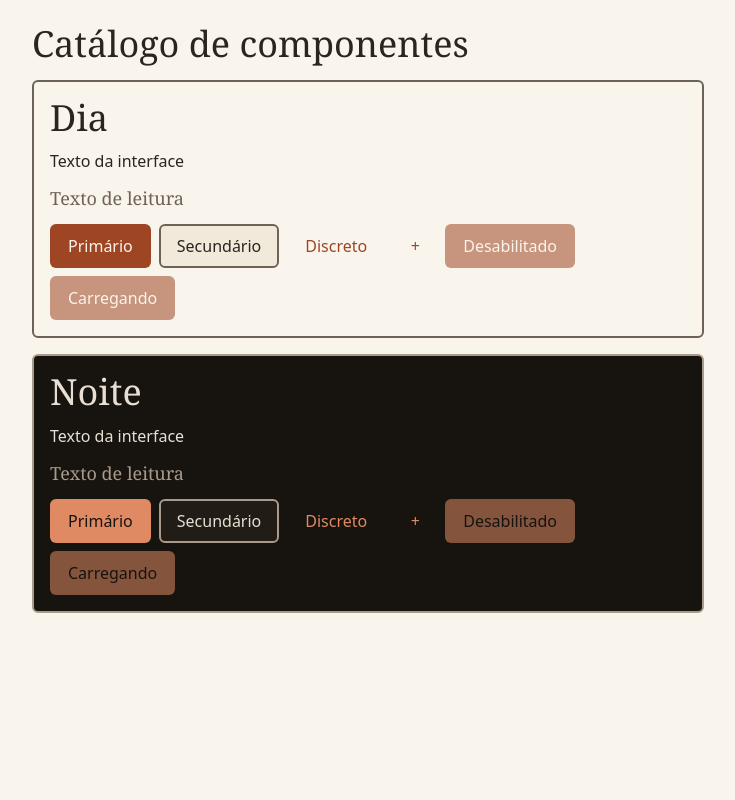
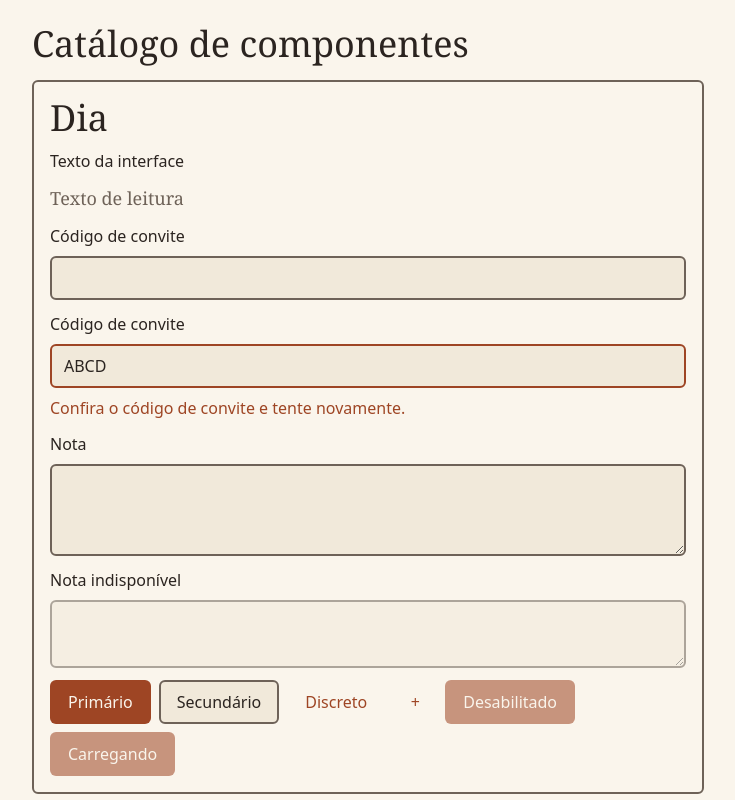
Before and after one commit to giancarvalho/e-reader, a Next.js app: page /dev/design in a window 1280 px wide. Shown: the top 800 px of the page, without its empty margins (272-1007 px from the left). Built offline with nearby package versions, Linux system fonts and the light colour scheme.

Commit message:
Add accessible text fields to the design system

```diff
--- a/src/app/dev/design/page.tsx
+++ b/src/app/dev/design/page.tsx
@@ -2,6 +2,8 @@ import { notFound } from "next/navigation";
 import { Button } from "@/design-system/components/Button";
 import { Heading } from "@/design-system/components/Heading";
 import { Text } from "@/design-system/components/Text";
+import { TextArea } from "@/design-system/components/TextArea";
+import { TextField } from "@/design-system/components/TextField";
 import { messages } from "@/lib/messages/pt-br";
 import styles from "./page.module.css";
 
@@ -17,6 +19,10 @@ export default function DesignCatalog() {
           <Heading as="h2">{catalog[theme]}</Heading>
           <Text>{catalog.body}</Text>
           <Text variant="reading" tone="muted">{catalog.reading}</Text>
+          <TextField label={catalog.invite} autoComplete="off" />
+          <TextField label={catalog.invite} error={catalog.inviteError} defaultValue="ABCD" />
+          <TextArea label={catalog.note} rows={3} />
+          <TextArea label={catalog.noteUnavailable} rows={2} disabled />
           <div className={styles.actions}>
             <Button>{catalog.primary}</Button>
             <Button variant="secondary">{catalog.secondary}</Button>
--- /dev/null
+++ b/src/design-system/components/TextArea/TextArea.tsx
@@ -0,0 +1,29 @@
+import { useId, type ComponentProps } from "react";
+import styles from "../fields.module.css";
+
+type TextAreaProps = Omit<ComponentProps<"textarea">, "className"> & {
+  label: string;
+  error?: string;
+};
+
+export function TextArea({
+  label, error, id, "aria-describedby": describedBy, "aria-invalid": invalid, ...props
+}: TextAreaProps) {
+  const generatedId = useId();
+  const fieldId = id ?? generatedId;
+  const errorId = error ? `${fieldId}-error` : undefined;
+
+  return (
+    <div className={styles.field}>
+      <label htmlFor={fieldId}>{label}</label>
+      <textarea
+        {...props}
+        id={fieldId}
+        className={styles.control}
+        aria-invalid={error ? true : invalid}
+        aria-describedby={[describedBy, errorId].filter(Boolean).join(" ") || undefined}
+      />
+      {error && <div id={errorId} className={styles.error}>{error}</div>}
+    </div>
+  );
+}
--- /dev/null
+++ b/src/design-system/components/TextArea/index.ts
@@ -0,0 +1 @@
+export { TextArea } from "./TextArea";
--- /dev/null
+++ b/src/design-system/components/TextField/TextField.tsx
@@ -0,0 +1,29 @@
+import { useId, type ComponentProps } from "react";
+import styles from "../fields.module.css";
+
+type TextFieldProps = Omit<ComponentProps<"input">, "className"> & {
+  label: string;
+  error?: string;
+};
+
+export function TextField({
+  label, error, id, "aria-describedby": describedBy, "aria-invalid": invalid, ...props
+}: TextFieldProps) {
+  const generatedId = useId();
+  const fieldId = id ?? generatedId;
+  const errorId = error ? `${fieldId}-error` : undefined;
+
+  return (
+    <div className={styles.field}>
+      <label htmlFor={fieldId}>{label}</label>
+      <input
+        {...props}
+        id={fieldId}
+        className={styles.control}
+        aria-invalid={error ? true : invalid}
+        aria-describedby={[describedBy, errorId].filter(Boolean).join(" ") || undefined}
+      />
+      {error && <div id={errorId} className={styles.error}>{error}</div>}
+    </div>
+  );
+}
--- /dev/null
+++ b/src/design-system/components/TextField/index.ts
@@ -0,0 +1 @@
+export { TextField } from "./TextField";
--- /dev/null
+++ b/src/design-system/components/fields.module.css
@@ -0,0 +1,39 @@
+.field {
+  display: grid;
+  gap: var(--space-8);
+  min-inline-size: 0;
+  font: var(--font-body) var(--font-ui);
+}
+
+.control {
+  box-sizing: border-box;
+  inline-size: 100%;
+  min-block-size: var(--touch-target);
+  padding: var(--space-8) var(--space-12);
+  border: var(--focus-ring) solid var(--color-muted);
+  border-radius: var(--radius-control);
+  background: var(--color-surface);
+  color: var(--color-ink);
+  font: inherit;
+}
+
+textarea.control {
+  resize: vertical;
+}
+
+.control:focus-visible {
+  outline: var(--focus-ring) solid var(--color-accent-text);
+  outline-offset: var(--focus-ring);
+}
+
+.control[aria-invalid="true"] {
+  border-color: var(--color-accent-text);
+}
+
+.control:disabled {
+  opacity: var(--control-disabled-opacity);
+}
+
+.error {
+  color: var(--color-accent-text);
+}
--- a/src/lib/messages/pt-br.ts
+++ b/src/lib/messages/pt-br.ts
@@ -13,6 +13,10 @@ export const messages = {
     quiet: "Discreto",
     add: "Adicionar",
     disabled: "Desabilitado",
+    invite: "Código de convite",
+    inviteError: "Confira o código de convite e tente novamente.",
+    note: "Nota",
+    noteUnavailable: "Nota indisponível",
     loading: "Carregando",
   },
 };
```
Also changed, not shown: 3 other files (tests, documents, lock files or other folders).
